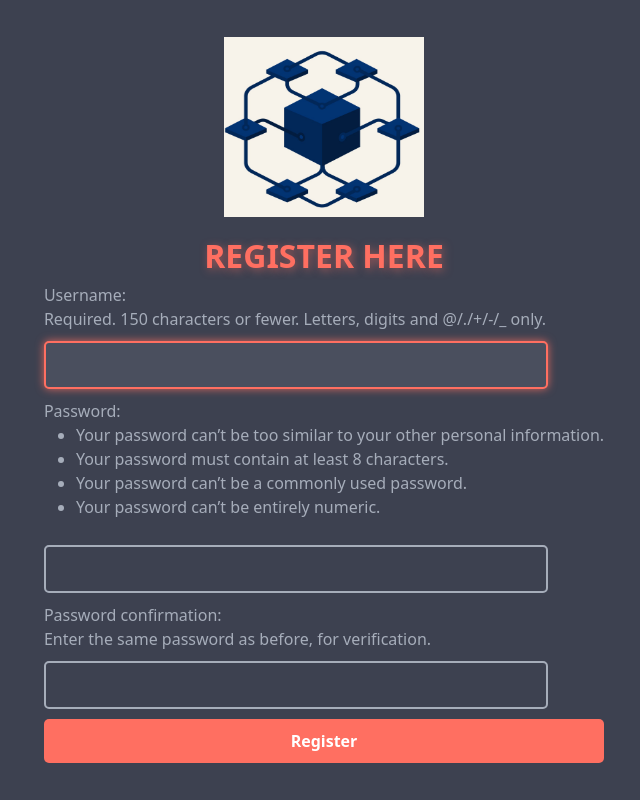
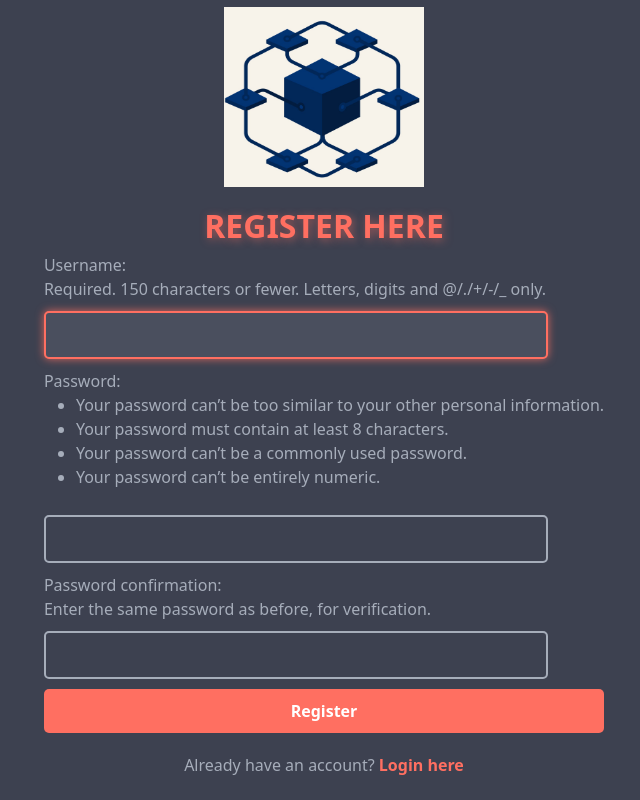
Before and after one commit to Chainwolf13/Encord, a Django app: page /register in a window 1280 px wide. Shown: the whole page, without its empty margins (316-956 px from the left). Run offline with Django 4.2, Linux system fonts and the light colour scheme.

Commit message:
Added a back to login button on the register page with the css for the back to login page

```diff
--- a/static/css/register-page.css
+++ b/static/css/register-page.css
@@ -74,3 +74,22 @@ h1 {
     text-transform: uppercase;
     text-shadow: 2px 2px 8px rgba(255, 111, 97, 0.5);
 }
+
+/* Back to Login Link */
+.back-to-login {
+    text-align: center;
+    margin-top: 20px;
+    font-size: 16px;
+}
+
+.login-link {
+    color: #ff6f61; /* Matching reddish theme */
+    font-weight: bold;
+    text-decoration: none;
+    transition: color 0.3s ease-in-out;
+}
+
+.login-link:hover {
+    color: #d84336; /* Darker red on hover */
+    text-decoration: underline;
+}
--- a/templates/register.html
+++ b/templates/register.html
@@ -45,6 +45,9 @@ References: https://www.w3schools.com/howto/tryit.asp?filename=tryhow_css_login_
  {% csrf_token %}
  {{ form.as_div }}
  <input type="submit" value="Register">
+     <p class="back-to-login">
+        Already have an account? <a href="{% url 'login' %}" class="login-link">Login here</a>
+    </p>
  </form>
 
 
```
